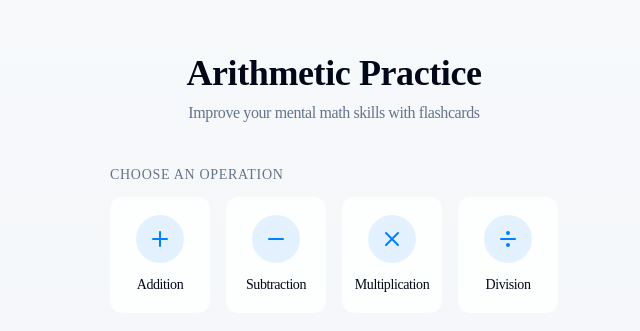
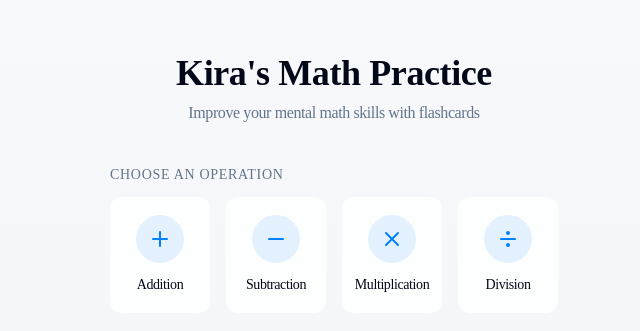
Before and after one commit to meninder/arithmetic-flash-friend, a React (Vite) app: page / in a window 1280 px wide. Shown: the part 217-548 px from the top of the page, without its empty margins (306-946 px from the left). Built offline with nearby package versions, Linux system fonts and the light colour scheme.

Commit message:
Update page title
Updates the title of the page.

```diff
--- a/index.html
+++ b/index.html
@@ -1,9 +1,10 @@
+
 <!DOCTYPE html>
 <html lang="en">
   <head>
     <meta charset="UTF-8" />
     <meta name="viewport" content="width=device-width, initial-scale=1.0" />
-    <title>arithmetic-flash-friend</title>
+    <title>Kira's Math Practice</title>
     <meta name="description" content="Lovable Generated Project" />
     <meta name="author" content="Lovable" />
     <meta property="og:image" content="/og-image.png" />
--- a/src/components/ArithmeticApp.tsx
+++ b/src/components/ArithmeticApp.tsx
@@ -102,7 +102,7 @@ const ArithmeticApp: React.FC = () => {
   return (
     <div className="w-full max-w-4xl mx-auto px-4 py-8 md:py-12">
       <header className="text-center mb-10">
-        <h1 className="text-3xl md:text-4xl font-bold mb-2">Arithmetic Practice</h1>
+        <h1 className="text-3xl md:text-4xl font-bold mb-2">Kira's Math Practice</h1>
         <p className="text-muted-foreground">Improve your mental math skills with flashcards</p>
       </header>
 
```
